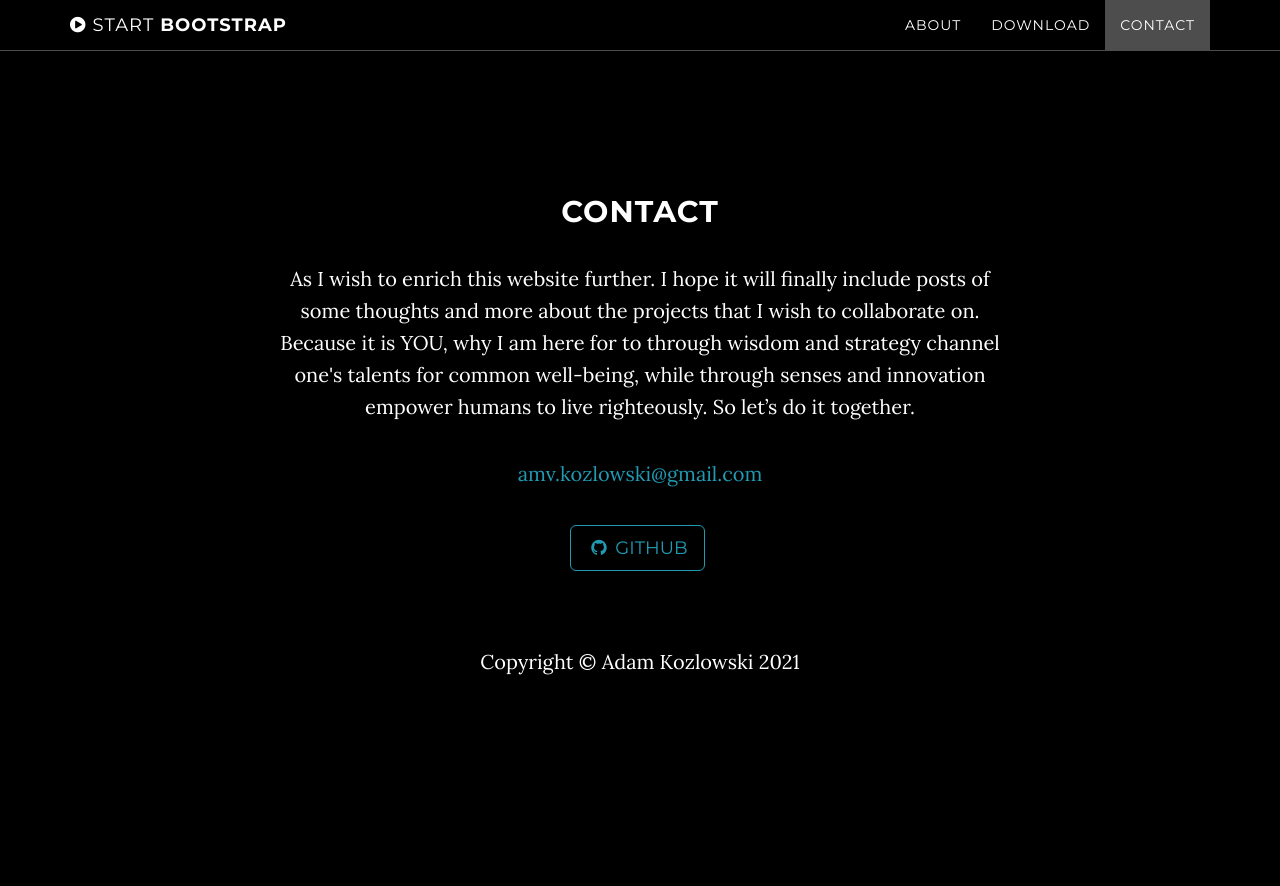
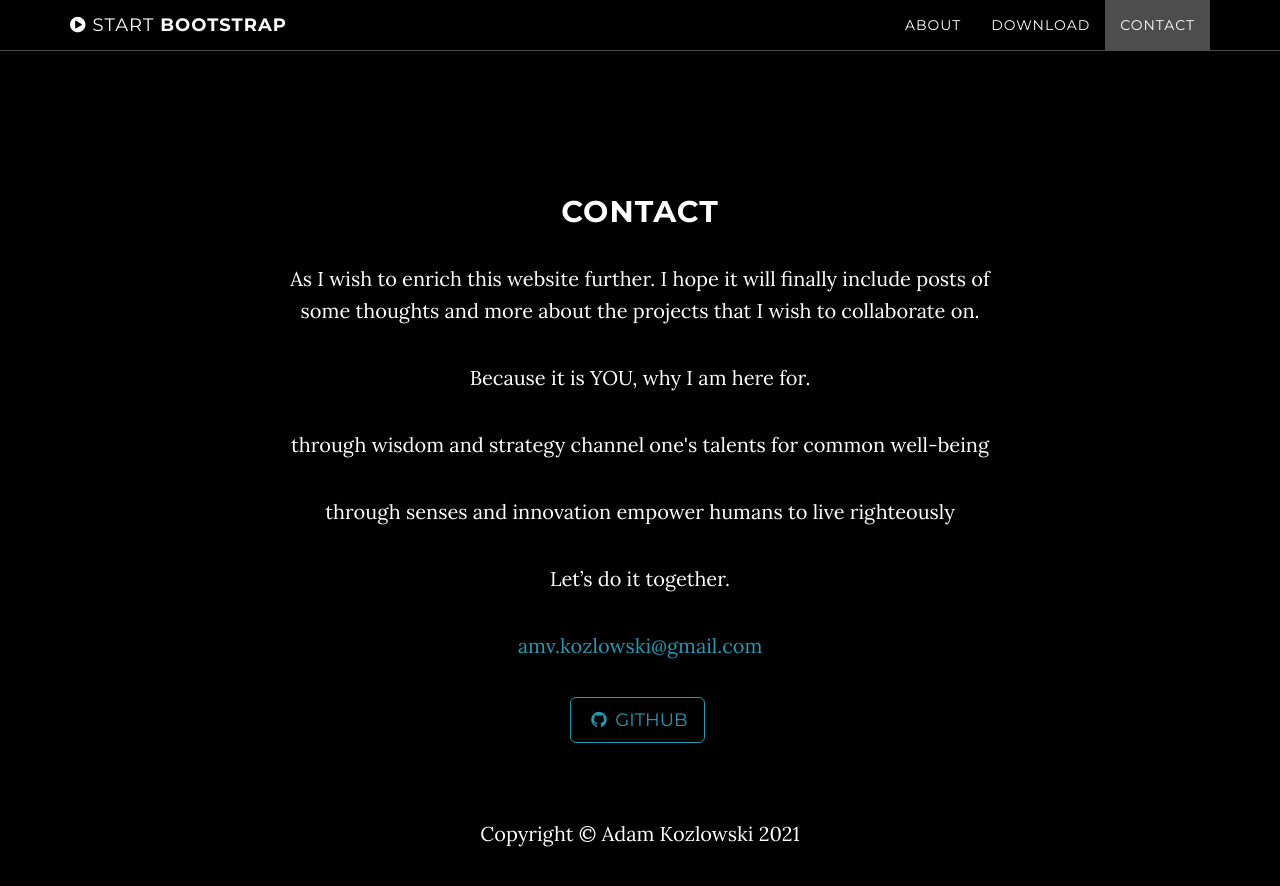
Before and after one commit to kozload/kozload.github.io, a Jekyll site: the page built from index.html, in a window 1280 px wide and 900 px high, scrolled down 2619 px. Shown: the top 886 px of the window. Built offline with Jekyll 4.4.1, drawn with Linux system fonts in a browser that asks for light colours; before the commit the page ends 3347 px from its top, so only the background shows below that.

Commit message:
Update contact.html

```diff
--- a/_includes/contact.html
+++ b/_includes/contact.html
@@ -3,7 +3,11 @@
         <div class="row">
             <div class="col-lg-8 col-lg-offset-2">
                 <h2>Contact</h2>
-                <p>As I wish to enrich this website further. I hope it will finally include posts of some thoughts and more about the projects that I wish to collaborate on. Because it is YOU, why I am here for to through wisdom and strategy channel one's talents for common well-being, while through senses and innovation empower humans to live righteously. So let’s do it together.</p>
+                <p>As I wish to enrich this website further. I hope it will finally include posts of some thoughts and more about the projects that I wish to collaborate on.</p>
+                <p>Because it is YOU, why I am here for.</p>
+                <p>through wisdom and strategy channel one's talents for common well-being</p>
+                <p>through senses and innovation empower humans to live righteously</p>
+                <p>Let’s do it together.</p>
                 <p><a href="mailto:{{ site.email }}">{{ site.email }}</a>
                 </p>
                 <ul class="list-inline banner-social-buttons">
```
